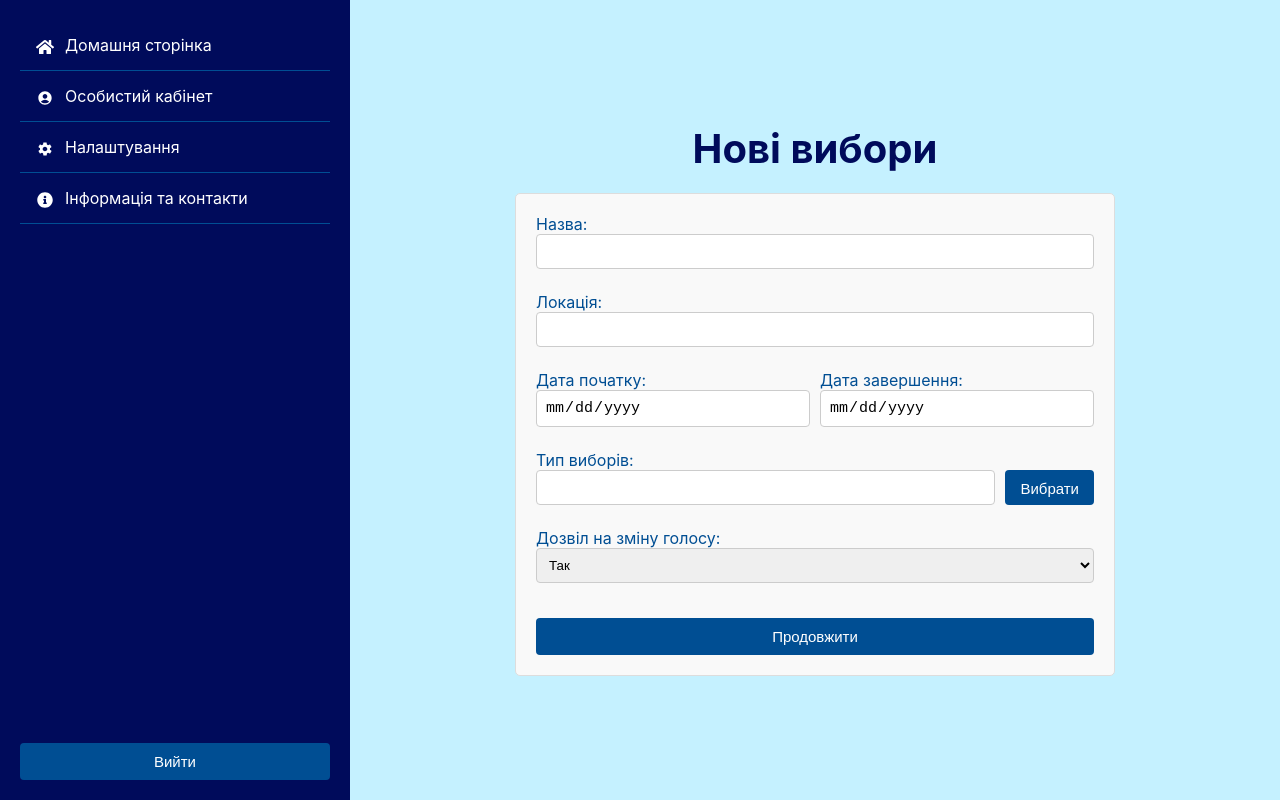
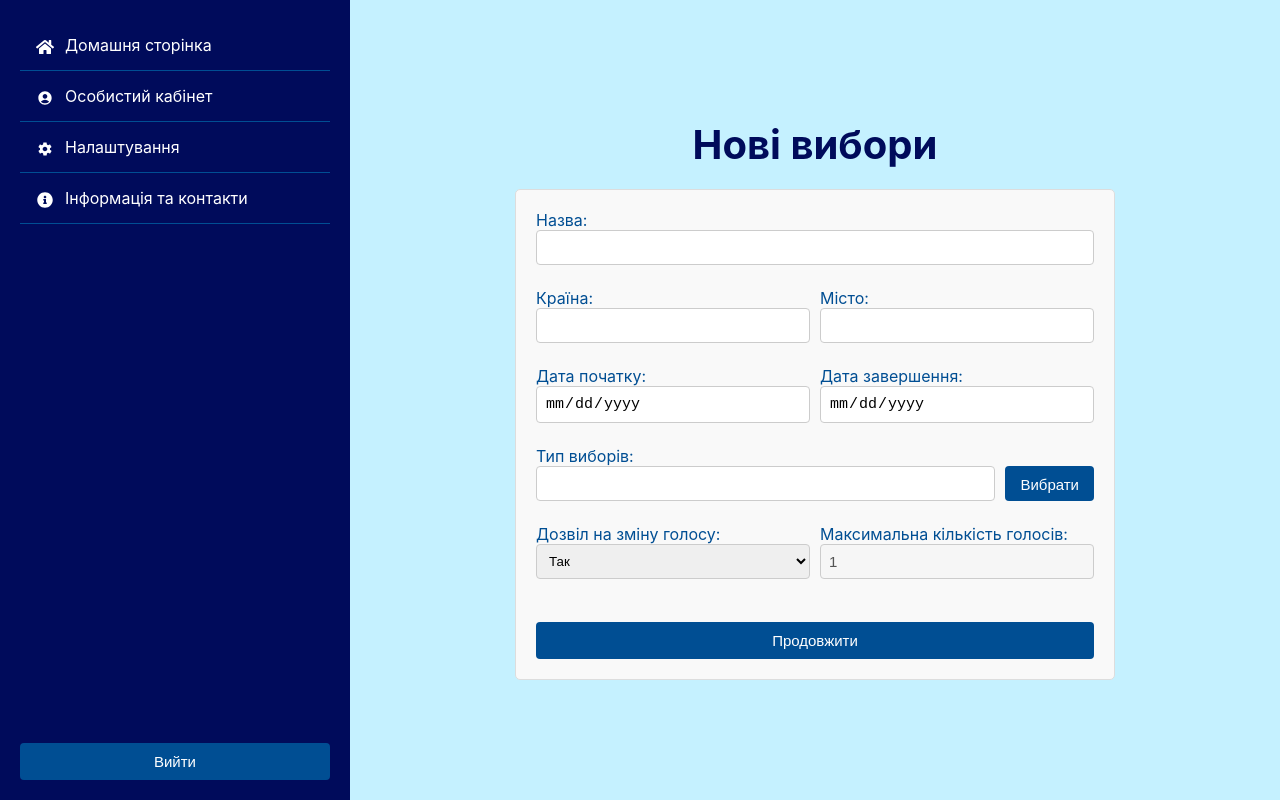
Before and after one commit to VotingService/frontend, a React (Create React App) app in the folder voting-service-react/: page /set-elect-props in a window 1280 px wide. Built offline with nearby package versions, Linux system fonts and the light colour scheme.

Commit message:
creating election without candidates

```diff
--- a/voting-service-react/src/API/API.js
+++ b/voting-service-react/src/API/API.js
@@ -39,3 +39,15 @@ export async function changePassword(body, headers){
         urlPath: "api/v1/users/changePassword", method: "PATCH", headers: headers, body: body
     })
 }
+
+export async function createElection(body, headers){
+    return await baseRequest({
+        urlPath: "api/v1/admin/createElection", method: "POST", headers: headers, body: body
+    })
+}
+
+export async function getAllUsers(headers){
+    return await baseRequest({
+        urlPath: "api/v1/users", method: "GET", headers: headers
+    })
+}
--- a/voting-service-react/src/components/CreateNewElection/SettingElectionProps/SettingElectionProps.css
+++ b/voting-service-react/src/components/CreateNewElection/SettingElectionProps/SettingElectionProps.css
@@ -43,17 +43,17 @@ input, select {
   width: 100%;
 }
 
-.date-container {
+.inputs-block {
   display: flex;
   justify-content: space-between;
 }
 
-.date-container label {
+.inputs-block label {
   flex: 1;
   margin-right: 10px;
 }
 
-.date-container label:last-child {
+.inputs-block label:last-child {
   margin-right: 0;
 }
 
--- a/voting-service-react/src/components/CreateNewElection/SettingElectionProps/SettingElectionProps.js
+++ b/voting-service-react/src/components/CreateNewElection/SettingElectionProps/SettingElectionProps.js
@@ -2,6 +2,7 @@ import AdminPanel from "../../AdminPanel/AdminPanel"
 import "./SettingElectionProps.css"
 import { useState, useEffect } from "react";
 import { Link, useNavigate } from "react-router-dom";
+import { createElection } from "../../../API/API";
 
 function SettingElectionProps(){
   const navigate = useNavigate()
@@ -13,7 +14,22 @@ function SettingElectionProps(){
     startDate: '',
     endDate: '',
     allowanceToChangeVote: 'yes',
+    maxVotes: 1
   });
+  const [newElectionLocation, setNewElectionLocation] = useState({
+    "country": "",
+    "city": ""
+  })
+  const [newElection, setNewElection] = useState({
+    "title": "",
+    "description": "",
+    "startDate": "",
+    "endDate": "",
+    "canRetractVote": true,
+    "votingStrategy": "",
+    "maxVotes" : 1,
+    "location": ""
+  })
 
   const handleChange = (e) => {
     const { name, value } = e.target;
@@ -22,14 +38,31 @@ function SettingElectionProps(){
 
   const handleDropdownClick = (type) => {
     setElectionType(type);
+    formData.maxVotes = 1;
     setShowDropdown(false);
   };
 
   const handleSubmit = (e) => {
     e.preventDefault();
-    // Logic to handle form submission
-    console.log('Election created:', { ...formData, electionType });
+    newElection.canRetractVote = formData.allowanceToChangeVote === 'yes';
+    newElection.title = formData.electionName;
+    newElection.votingStrategy = electionType === 'Єдиний голос' ? 'PluralityVoting': electionType === 'Множинний голос' ? 'ApprovalVoting' : 'DistributionVoting';
+    newElection.maxVotes = formData.maxVotes === 1 ? formData.maxVotes : null;
+    newElection.startDate = `${formData.startDate}T00:00:00`;
+    newElection.endDate = `${formData.endDate}T00:00:00`;
+    newElection.location = newElectionLocation;
+    createElection(newElection,
+      {"Authorization": `Bearer ${sessionStorage.getItem("auth_token")}`})
+    console.log('Election created:', newElection);
   };
+
+  const handleChangeLocation = (e) => {
+    const {name, value} = e.target;
+    setNewElectionLocation((prevLocation) => ({
+      ...prevLocation,
+      [name]: value
+    }))
+  }
 
   useEffect(() => {
     if(sessionStorage.getItem("role") === 'USER'){
@@ -52,16 +85,17 @@ function SettingElectionProps(){
             onChange={handleChange}
           />
         </label>
+        <div className="inputs-block">
           <label>
-          Локація:
-          <input
-            type="text"
-            name="location"
-            value={formData.location}
-            onChange={handleChange}
-          />
+            Країна:
+            <input type="text" name="country" value={newElectionLocation.country} onChange={handleChangeLocation}/>
           </label>
-        <div className="date-container">
+          <label>
+            Місто:
+            <input type="text" name="city" value={newElectionLocation.city} onChange={handleChangeLocation}/>
+          </label>
+        </div>
+        <div className="inputs-block">
           <label>
             Дата початку:
             <input
@@ -100,6 +134,7 @@ function SettingElectionProps(){
             </div>)}
           </div>
         </label>
+        <div className="inputs-block">
           <label>
             Дозвіл на зміну голосу:
             <select
@@ -111,7 +146,20 @@ function SettingElectionProps(){
               <option value="no">Ні</option>
             </select>
           </label>
-        <button type="submit" className="continue-button"><Link className="continue-button__label" to={"/add-candidates"}>
+          <label>
+              Максимальна кількість голосів:
+              <input
+                type="number"
+                name="maxVotes"
+                min={1}
+                max={100}
+                value={formData.maxVotes}
+                onChange={handleChange}
+                disabled={!(electionType === 'Оцінка')}
+              />
+            </label>
+          </div>
+        <button onClick={handleSubmit} type="submit" className="continue-button"><Link className="continue-button__label" to={"/add-candidates"}>
           Продовжити
         </Link></button>
       </form>
```
Lines whose indentation alone changed are shown as unchanged.
